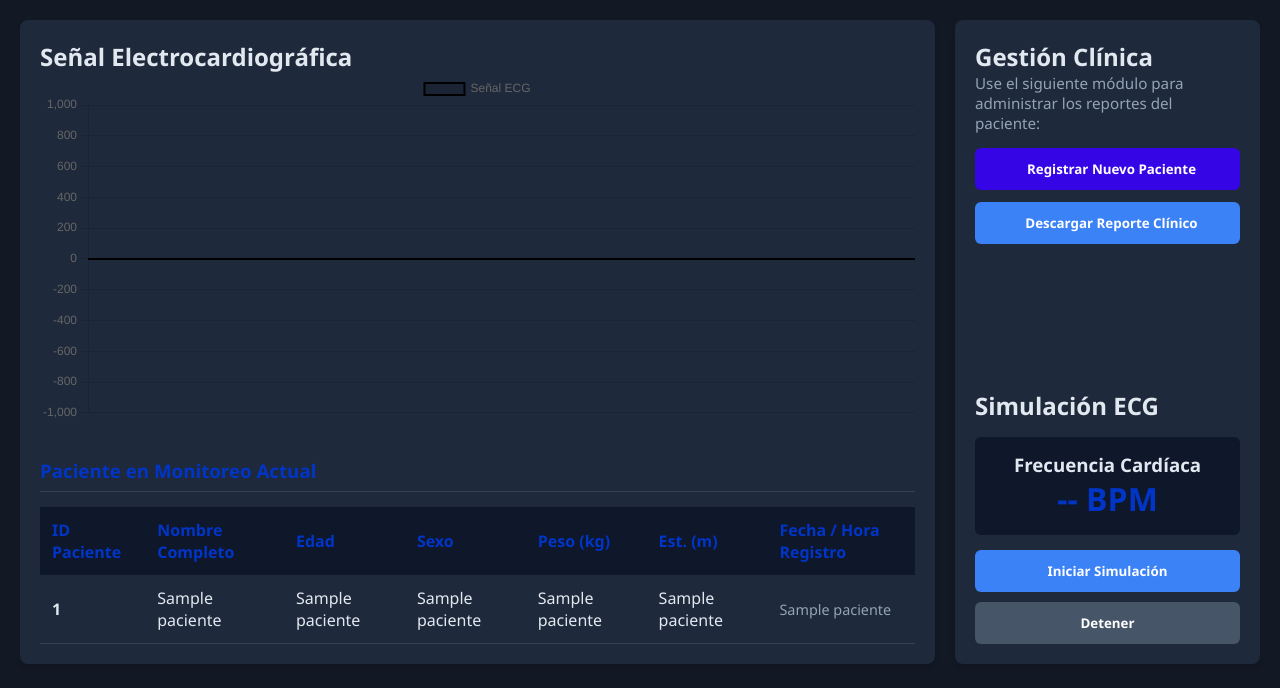
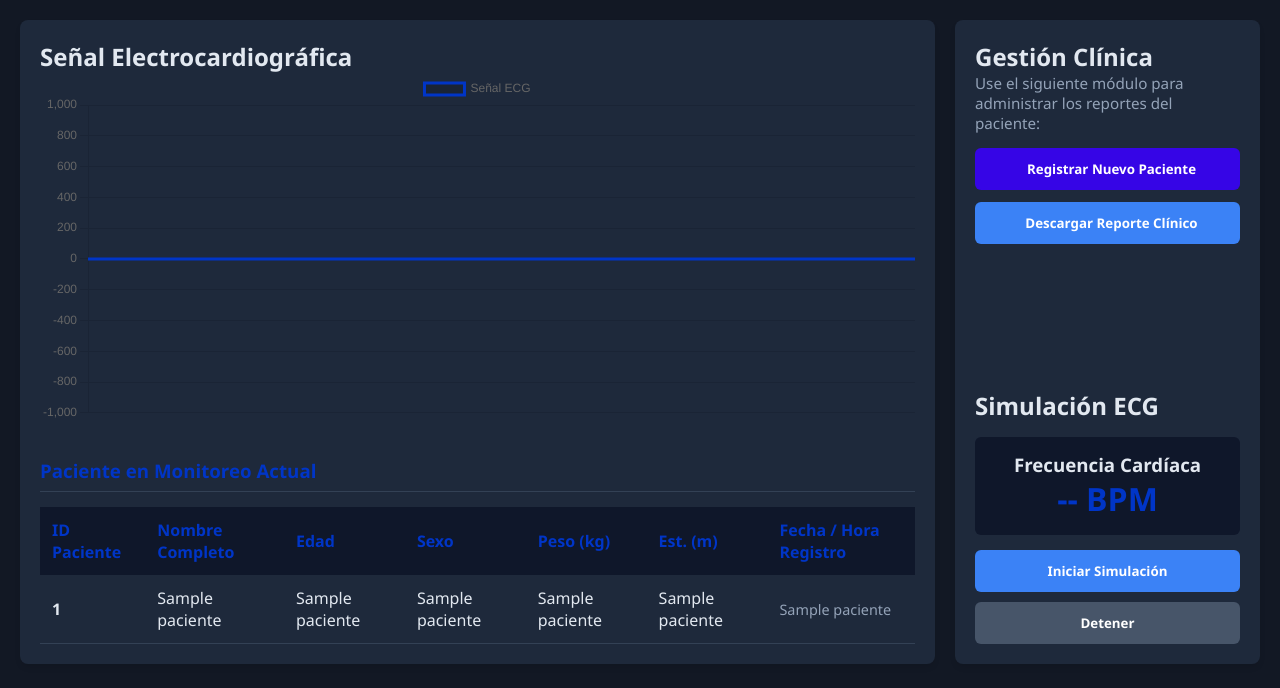
Before and after one commit to JanetSuarez07/BIO_PULSE, a Flask app: template templates/index.html in a window 1280 px wide. Shown: the part 112-800 px from the top of the page. Run offline with Flask 3, Linux system fonts and the light colour scheme; the template is opened without the code that fills it: most values are stand-ins (such as "Sample title", 1, 10 or a date in 2020); some libraries are stand-ins or nearby versions.

Commit message:
Cambio de Color

```diff
--- a/templates/index.html
+++ b/templates/index.html
@@ -182,8 +182,8 @@
         datasets: [{
             label: 'Señal ECG',
             data: Array(800).fill(0),
-            borderColor: '#000000', // Color negro clínico
-            borderWidth: 2,
+            borderColor: '#0035c7', // Color negro clínico
+            borderWidth: 3,
             pointRadius: 0,        // Sin puntos individuales
             tension: 0,            // Líneas rectas para picos definidos
             fill: false
```
